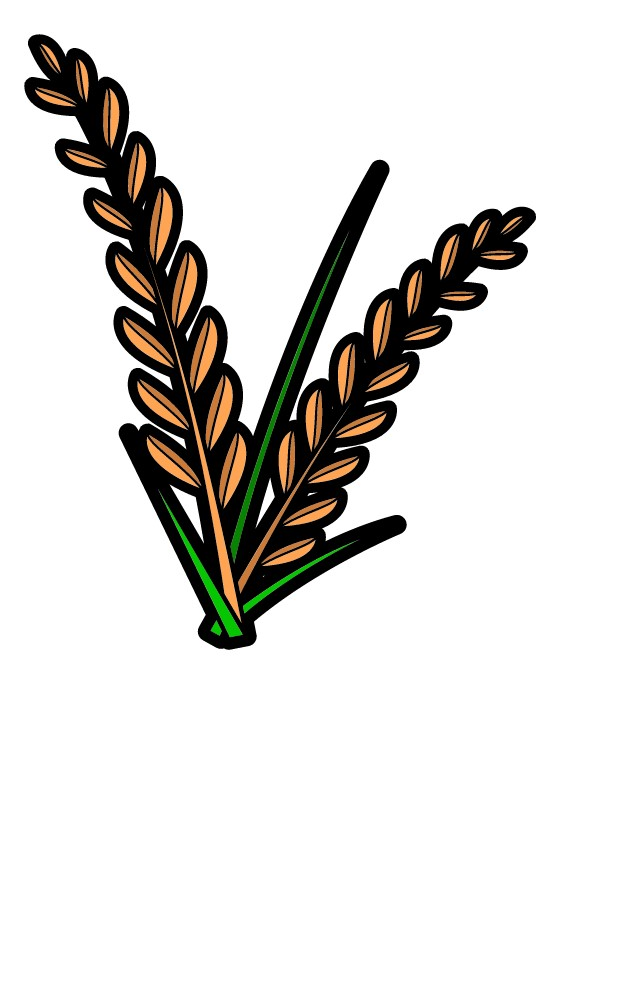
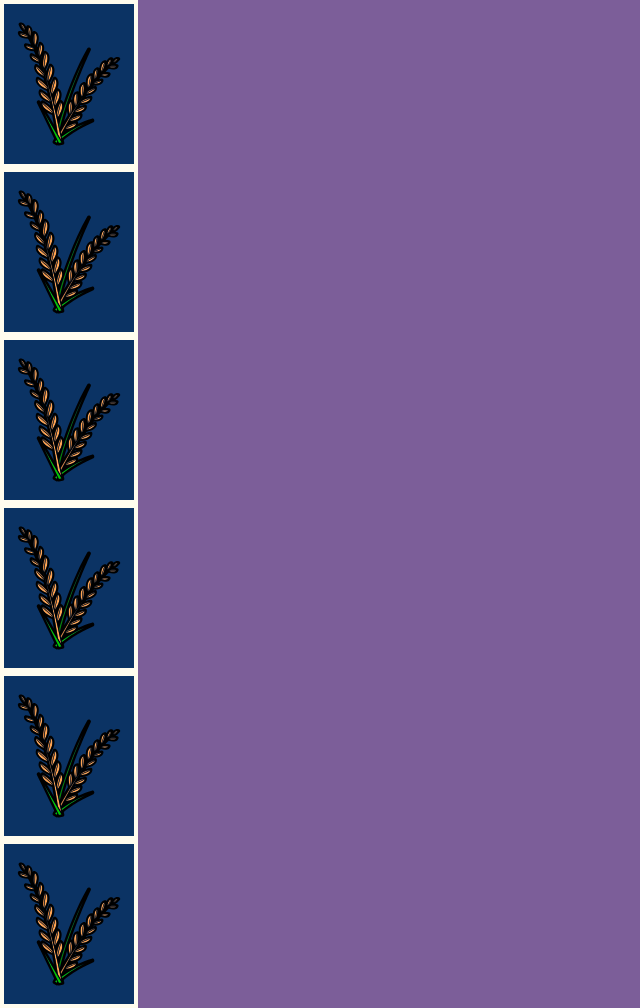
Before and after one commit to amandaflorian/MatchingGame, a website built with Vite: page index.html in a window 1280 px wide. Shown: the whole page, without its empty margins (0-640 px from the left). Before the commit the page ends 800 px from the top, so only its background shows below. Built offline with nearby package versions, Linux system fonts and the light colour scheme.

Commit message:
Criação do card

```diff
--- a/main.js
+++ b/main.js
@@ -1,8 +1,15 @@
-import CardGame from "./src/components/CardGame";
+import './src/styles/settings/colors.css';
+import './src/styles/generic/reset.css'
+import './src/styles/css/basic.css';
+
+
+
+import BoardGame from './src/objects/BoardGame';
 
 
 const divRoot = document.querySelector("#root");
-const htmlCardGame = CardGame();
+const htmlBoardGame = BoardGame(6);
 
-console.log(htmlCardGame);
-divRoot.insertAdjacentHTML("beforeend", htmlCardGame);
+
+
+divRoot.insertAdjacentHTML("beforeend", htmlBoardGame);
--- a/public/css/style.css
+++ /dev/null
@@ -1,97 +0,0 @@
-:root {
-  font-family: Inter, Avenir, Helvetica, Arial, sans-serif;
-  font-size: 16px;
-  line-height: 24px;
-  font-weight: 400;
-
-  color-scheme: light dark;
-  color: rgba(255, 255, 255, 0.87);
-  background-color: #242424;
-
-  font-synthesis: none;
-  text-rendering: optimizeLegibility;
-  -webkit-font-smoothing: antialiased;
-  -moz-osx-font-smoothing: grayscale;
-  -webkit-text-size-adjust: 100%;
-}
-
-a {
-  font-weight: 500;
-  color: #646cff;
-  text-decoration: inherit;
-}
-a:hover {
-  color: #535bf2;
-}
-
-body {
-  margin: 0;
-  display: flex;
-  place-items: center;
-  min-width: 320px;
-  min-height: 100vh;
-}
-
-h1 {
-  font-size: 3.2em;
-  line-height: 1.1;
-}
-
-#app {
-  max-width: 1280px;
-  margin: 0 auto;
-  padding: 2rem;
-  text-align: center;
-}
-
-.logo {
-  height: 6em;
-  padding: 1.5em;
-  will-change: filter;
-}
-.logo:hover {
-  filter: drop-shadow(0 0 2em #646cffaa);
-}
-.logo.vanilla:hover {
-  filter: drop-shadow(0 0 2em #f7df1eaa);
-}
-
-.card {
-  padding: 2em;
-}
-
-.read-the-docs {
-  color: #888;
-}
-
-button {
-  border-radius: 8px;
-  border: 1px solid transparent;
-  padding: 0.6em 1.2em;
-  font-size: 1em;
-  font-weight: 500;
-  font-family: inherit;
-  background-color: #1a1a1a;
-  cursor: pointer;
-  transition: border-color 0.25s;
-}
-button:hover {
-  border-color: #646cff;
-}
-button:focus,
-button:focus-visible {
-  outline: 4px auto -webkit-focus-ring-color;
-}
-
-@media (prefers-color-scheme: light) {
-  :root {
-    color: #213547;
-    background-color: #ffffff;
-  }
-  a:hover {
-    color: #747bff;
-  }
-  button {
-    background-color: #f9f9f9;
-  }
-}
--- a/src/components/CardGame/index.js
+++ b/src/components/CardGame/index.js
@@ -1,15 +1,15 @@
 
-import "./style.css"
+import "./style.css";
 
-
+import logo from './../../assets/capa.svg'
 
 function CardGame () {
 
-
+// return logo;
 
     return `
     <article class="card-game">
-        <img src="../../images/capa.jpg" alt="Capa"/>
+        <img src="${logo}" alt="Capa">
     </article>
     `;
 
--- a/src/components/CardGame/style.css
+++ b/src/components/CardGame/style.css
@@ -1,5 +1,9 @@
 .card-game {
-    background-color: #051932;
-    width: 130px;
-    height: 160px;
-  }
+  display: flex;
+  background-color: var(--color-card);
+  width: 130px;
+  height: 160px;
+  justify-content: center;
+  border: 4px solid var(--color-floral-white);
+
+}
--- /dev/null
+++ b/src/objects/BoardGame/index.js
@@ -0,0 +1,17 @@
+import CardGame from "../../components/CardGame";
+
+
+function BoardGame (amountCards) {
+    const htmlCardGame = CardGame();
+
+    const htmlBoardGame = htmlCardGame.repeat(amountCards);
+
+
+
+
+
+
+    return htmlBoardGame;
+}
+
+export default BoardGame;
--- /dev/null
+++ b/src/styles/css/basic.css
@@ -0,0 +1,3 @@
+body {
+  background-color: var(--color-pomb-and-power);
+}
--- /dev/null
+++ b/src/styles/generic/reset.css
@@ -0,0 +1,49 @@
+
+/* http://meyerweb.com/eric/tools/css/reset/
+   v2.0 | 20110126
+   License: none (public domain)
+*/
+
+html, body, div, span, applet, object, iframe,
+h1, h2, h3, h4, h5, h6, p, blockquote, pre,
+a, abbr, acronym, address, big, cite, code,
+del, dfn, em, img, ins, kbd, q, s, samp,
+small, strike, strong, sub, sup, tt, var,
+b, u, i, center,
+dl, dt, dd, ol, ul, li,
+fieldset, form, label, legend,
+table, caption, tbody, tfoot, thead, tr, th, td,
+article, aside, canvas, details, embed,
+figure, figcaption, footer, header, hgroup,
+menu, nav, output, ruby, section, summary,
+time, mark, audio, video {
+	margin: 0;
+	padding: 0;
+	border: 0;
+	font-size: 100%;
+	font: inherit;
+	vertical-align: baseline;
+}
+/* HTML5 display-role reset for older browsers */
+article, aside, details, figcaption, figure,
+footer, header, hgroup, menu, nav, section {
+	display: block;
+}
+body {
+	line-height: 1;
+}
+ol, ul {
+	list-style: none;
+}
+blockquote, q {
+	quotes: none;
+}
+blockquote:before, blockquote:after,
+q:before, q:after {
+	content: '';
+	content: none;
+}
+table {
+	border-collapse: collapse;
+	border-spacing: 0;
+}
--- /dev/null
+++ b/src/styles/settings/colors.css
@@ -0,0 +1,5 @@
+:root {
+    --color-card: #0b3364;
+    --color-pomb-and-power: #7c5e99;
+    --color-floral-white: #fffcee;
+}
```
Also changed, not shown: src/assets/capa.svg (renamed from src/images/capa.svg), src/assets/fruta1.svg (renamed from src/images/fruta1.svg), src/assets/fruta2.svg (renamed from src/images/fruta2.svg), src/assets/fruta3.svg (renamed from src/images/fruta3.svg), src/images/capa.jpg (deleted), src/images/fruta1.jpg (deleted), src/images/fruta2.jpg (deleted), src/images/fruta3.jpg (deleted).
